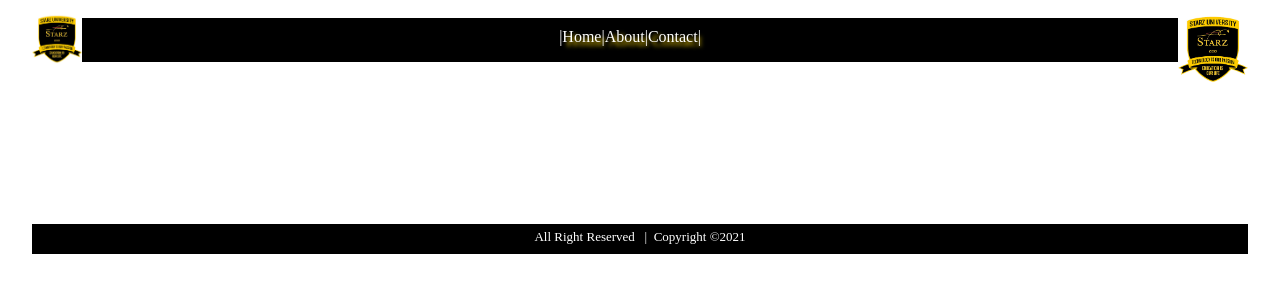
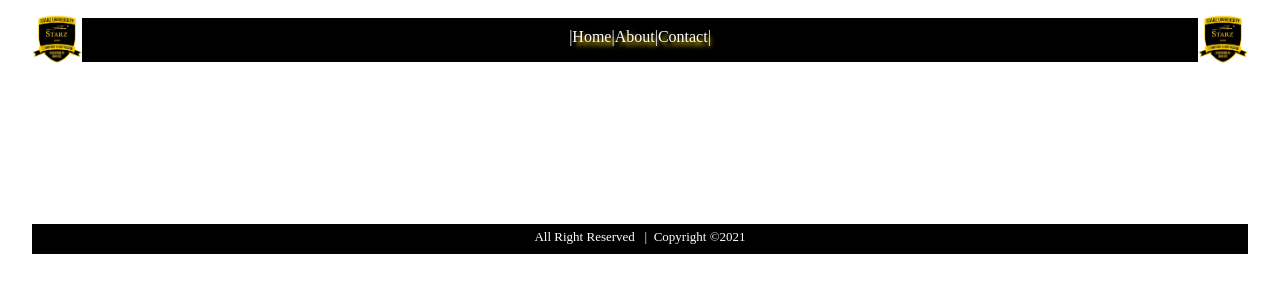
Before and after one commit to mpaykai/ART277, a plain HTML site: page AboutUs.html in a window 1280 px wide. Drawn offline with Linux system fonts and the light colour scheme.

Commit message:
Update AboutUs.html

```diff
--- a/AboutUs.html
+++ b/AboutUs.html
@@ -167,7 +167,7 @@ text-shadow: 4px  2px 4px crimson;
   <!--Logo Section-->
   <img class="lg" src="logo.png" alt="" width="50px;" height="50px"/>
 
-   <img class="lgr" style="float:right" src="logo.png" alt="" width="70px;" height="70px"/>
+   <img class="lgr" style="float:right" src="logo.png" alt="" width="50px;" height="50px"/>
 
 
   <br />
```
